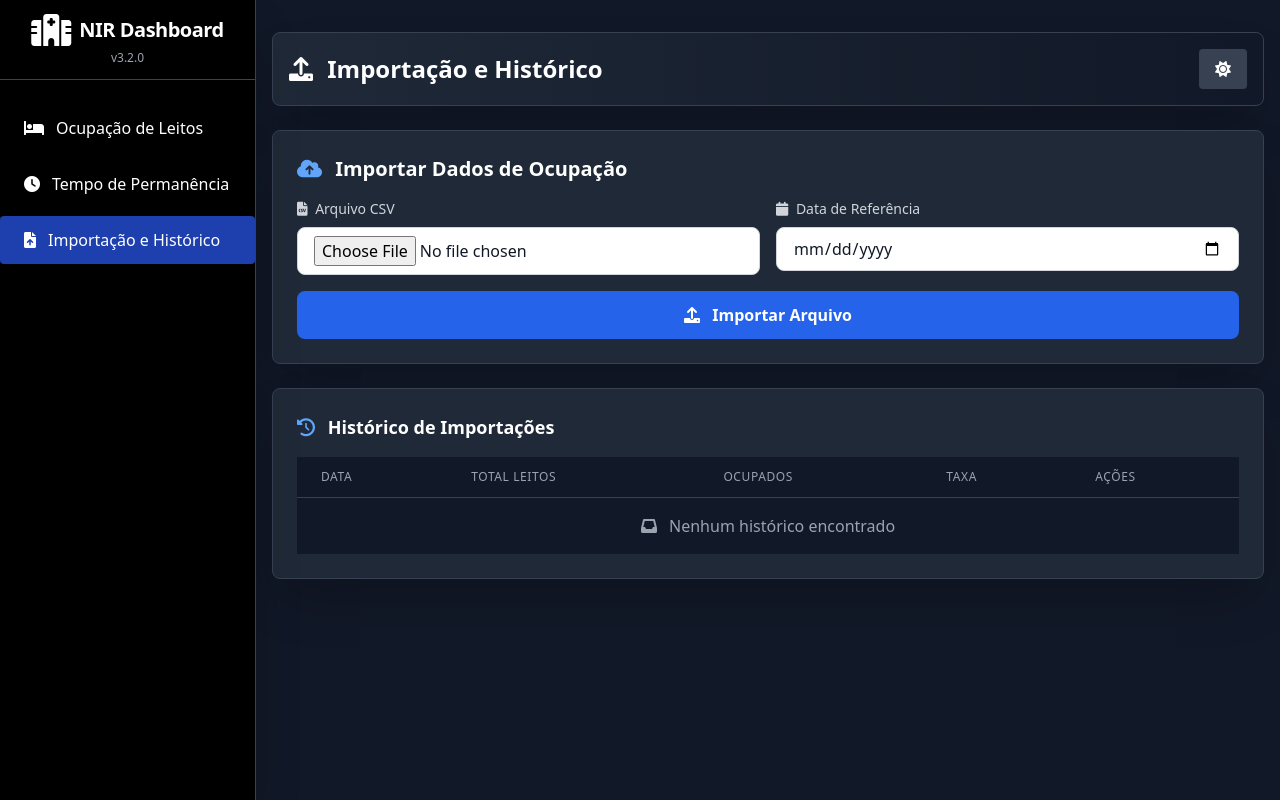
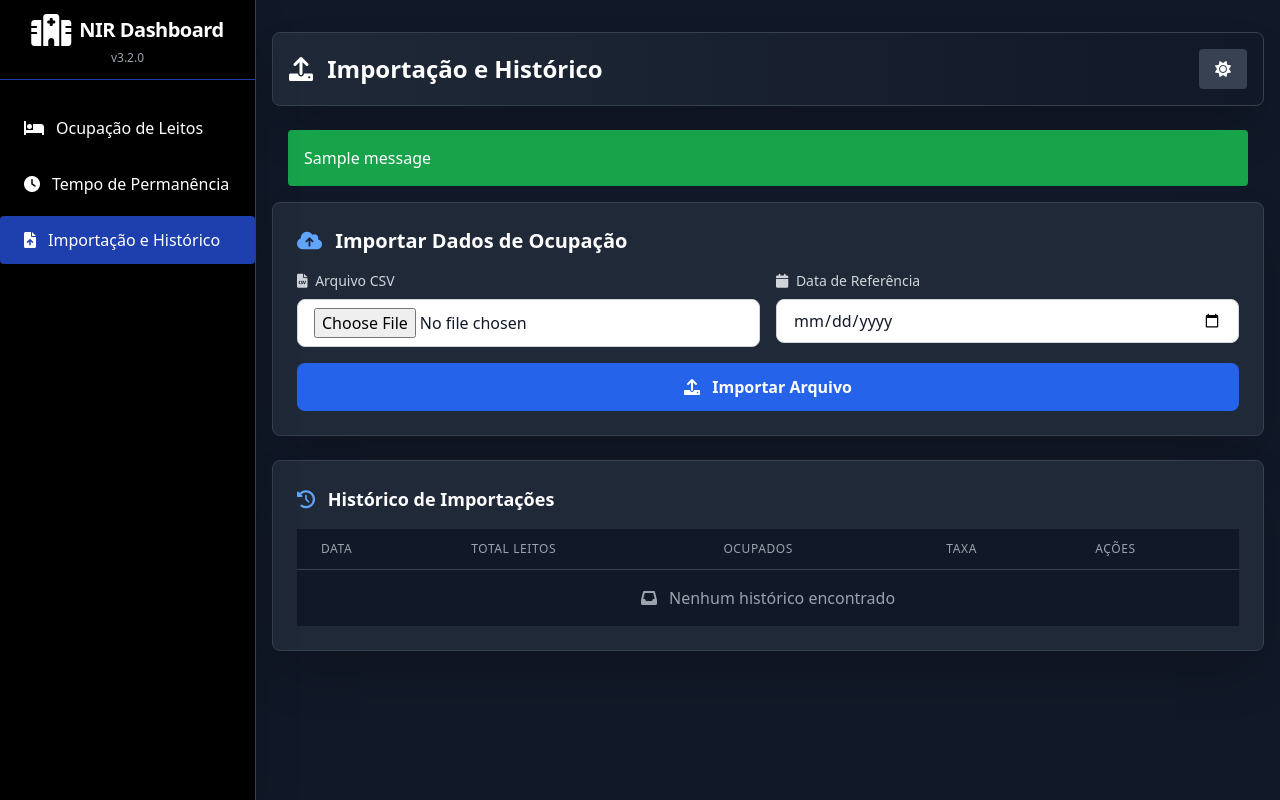
Before and after one commit to joabeoliveira/ocupacao, a Flask app: page / in a window 1280 px wide. Run offline with Flask 3, Linux system fonts and the light colour scheme; one stand-in notice (Sample message) is shown; some libraries are stand-ins or nearby versions.

Commit message:
Show flask flash messages on index page (import success/error)

```diff
--- a/templates/index.html
+++ b/templates/index.html
@@ -196,6 +196,16 @@
                         </button>
                     </div>
                 </nav>
+
+                {% with messages = get_flashed_messages(with_categories=true) %}
+                {% if messages %}
+                <div class="container mx-auto px-4">
+                    {% for category, message in messages %}
+                        <div class="mb-4 p-4 rounded {% if category == 'success' %}bg-green-600 text-white{% elif category == 'error' %}bg-red-600 text-white{% else %}bg-gray-600 text-white{% endif %}" style="word-break:break-word;">{{ message }}</div>
+                    {% endfor %}
+                </div>
+                {% endif %}
+                {% endwith %}
 
                 <!-- Upload Section -->
                 <div class="bg-gray-800 rounded-lg shadow-2xl p-6 mb-6 card-hover border border-gray-700">
```
